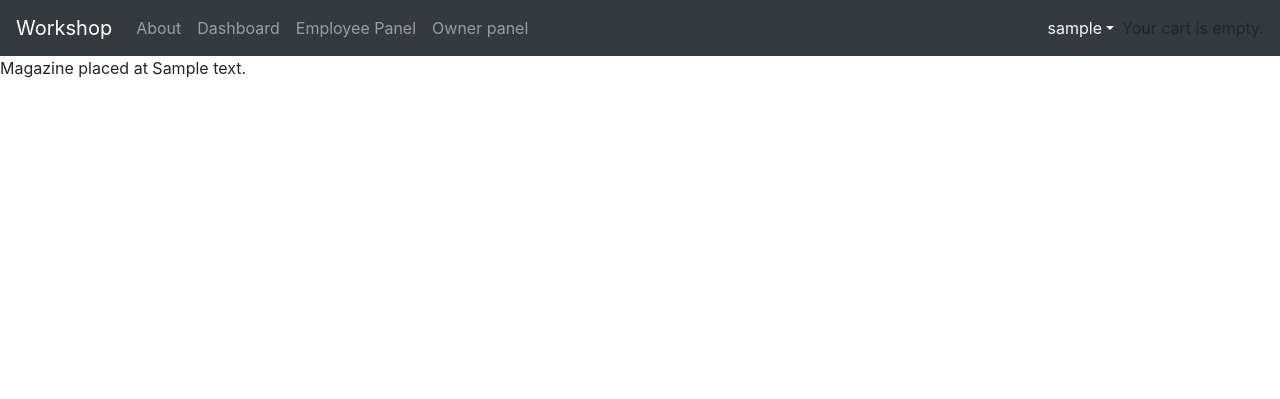
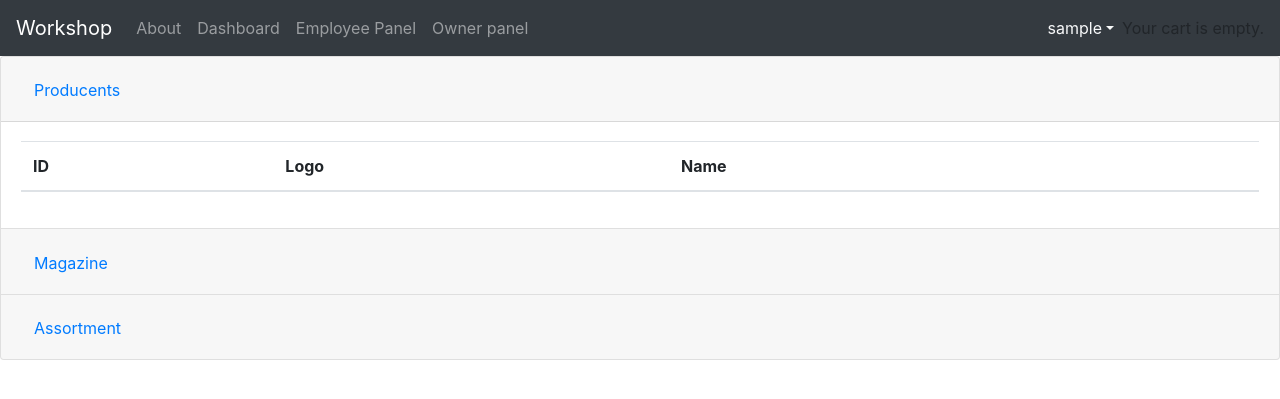
Before and after one commit to Latterlig96/Workshop, a Django app: page /shop/owner/assets in a window 1280 px wide. Shown: the top 399 px of the page. Run offline with Django 3.2, Linux system fonts and the light colour scheme; a user stored in the database is signed in; tables that the repository leaves empty hold one stand-in row (values such as "Sample post"); lists and menus that the app fills with data are empty; some libraries are stand-ins or nearby versions.

Commit message:
small changes in views, expansion of html templates

```diff
--- a/Workshop/forum/views.py
+++ b/Workshop/forum/views.py
@@ -18,11 +18,12 @@ def create_forum(request: WSGIRequest) -> HttpResponse:
         forum_form = CreateForumForm(request.POST)
         if forum_form.is_valid():
             cd: Dict = forum_form.cleaned_data
-            new_forum = Forum.objects.create(title=cd['title'],
+            new_forum = Forum.objects.create(shop=cd['shop'],
+                                             title=cd['title'],
                                              description=cd['description'],
                                              threads=0,
                                              posts=0)
-            new_forum.add(cd['group'])
+            new_forum.groups.add(*cd['groups'])
             messages.success(request, "Forum has been successfully created")
             return redirect('owner_dashboard')
     else:
--- a/Workshop/shop/views.py
+++ b/Workshop/shop/views.py
@@ -558,6 +558,7 @@ def register_new_magazine(request: WSGIRequest) -> HttpResponse:
                       status=HTTPStatus.OK)
 
 @login_required
+@permission_required('shop.can_add_employee')
 def register_new_employee(request: WSGIRequest) -> HttpResponse:
     if request.method == "POST":
         employee_form = NewEmployeeRegisterForm(request.POST)
--- a/Workshop/templates/customer/login.html
+++ b/Workshop/templates/customer/login.html
@@ -2,7 +2,6 @@
 {% load static %}
 {% block content %}
 <link rel="stylesheet" href="{% static 'css/login.css' %}">
-&nbsp;
 {% for message in messages %}
 <div class="alert alert-warning col-4 offset-4">
   <div class="text-center">
--- a/Workshop/templates/customer/settings.html
+++ b/Workshop/templates/customer/settings.html
@@ -2,7 +2,6 @@
 {% load static %}
 {% block content %}
 <link rel="stylesheet" href="{% static 'css/settings.css' %}">
-&nbsp;
 {% for message in messages %}
 <div class="alert alert-warning col-4 offset-4">
   <div class="text-center">
--- a/Workshop/templates/forum/create_forum.html
+++ b/Workshop/templates/forum/create_forum.html
@@ -2,6 +2,7 @@
 {% load static %}
 {% block content %}
 &nbsp;
+<link rel="stylesheet" href="{% static 'css/register.css' %}">
 <div class="container">
 	<div class="d-flex justify-content-center">
 		<div class="card">
--- a/Workshop/templates/forum/create_post.html
+++ b/Workshop/templates/forum/create_post.html
@@ -2,6 +2,7 @@
 {% load static %}
 {% block content %}
 &nbsp;
+<link rel="stylesheet" href="{% static 'css/register.css' %}">
 <div class="container">
 	<div class="d-flex justify-content-center">
 		<div class="card">
--- a/Workshop/templates/forum/create_thread.html
+++ b/Workshop/templates/forum/create_thread.html
@@ -2,6 +2,7 @@
 {% load static %}
 {% block content %}
 &nbsp;
+<link rel="stylesheet" href="{% static 'css/register.css' %}">
 <div class="container">
 	<div class="d-flex justify-content-center">
 		<div class="card">
--- a/Workshop/templates/forum/post_detail.html
+++ b/Workshop/templates/forum/post_detail.html
@@ -4,7 +4,6 @@
 <link rel="stylesheet" href="{% static 'css/forum.css' %}">
 
 {% for message in messages %}
-&nbsp;
 <div class="alert alert-warning col-4 offset-4">
   <div class="text-center">
     {{ message }}
--- a/Workshop/templates/shop/dashboard.html
+++ b/Workshop/templates/shop/dashboard.html
@@ -3,7 +3,6 @@
 {% block content %}
 <link rel="stylesheet" href="{% static 'css/main.css' %}">
 {% for message in messages %}
-&nbsp;
 <div class="alert alert-warning col-4 offset-4">
   <div class="text-center">
     {{ message }}
--- a/Workshop/templates/shop/owner/owner_dashboard.html
+++ b/Workshop/templates/shop/owner/owner_dashboard.html
@@ -4,7 +4,6 @@
 <link rel="stylesheet" href="{% static 'css/owner_dashboard.css' %}">
 
 {% for message in messages %}
-&nbsp;
 <div class="alert alert-warning col-4 offset-4">
   <div class="text-center">
     {{ message }}
--- a/Workshop/templates/shop/owner/owner_settings.html
+++ b/Workshop/templates/shop/owner/owner_settings.html
@@ -2,7 +2,6 @@
 {% load static %}
 {% block content %}
 <link rel="stylesheet" href="{% static 'css/settings.css' %}">
-&nbsp;
 {% for message in messages %}
 <div class="alert alert-warning col-4 offset-4">
   <div class="text-center">
@@ -58,7 +57,7 @@
                     {% if owner_profile is None %}
                     Not filled
                     {% else %}
-                    {{ owner_profile.phone_number %}}
+                    {{ owner_profile.phone_number }}
                     {% endif %}
                 </div>
                 </div>
--- a/Workshop/templates/shop/owner/shop_assets.html
+++ b/Workshop/templates/shop/owner/shop_assets.html
@@ -1,15 +1,108 @@
 {% extends "base.html" %}
 {% load static %}
 {% block content %}
-{% for producent in shop.producent.all %}
-    {{ producent }}
-{% endfor %}
+<div class="accordion" id="accordionExample">
+    <div class="card">
+      <div class="card-header" id="headingOne">
+        <h2 class="mb-0">
+          <button class="btn btn-link" type="button" data-toggle="collapse" data-target="#collapseOne" aria-expanded="false" aria-controls="collapseOne">
+            Producents
+          </button>
+        </h2>
+      </div>
 
-{% for magazine in shop.magazine.all %}
-    {{ magazine }}
-{% endfor %}
-
-{% for assortment in shop.magazine.assortment.all %}
-    {{ assortment }}
-{% endfor %}
+      <div id="collapseOne" class="collapse show" aria-labelledby="headingOne" data-parent="#accordionExample">
+        <div class="card-body">
+            <table class="table table-striped">
+                <thead>
+                  <tr>
+                    <th scope="col">ID</th>
+                    <th scope="col">Logo</th>
+                    <th scope="col">Name</th>
+                    <th scope="col"></th>
+                  </tr>
+                </thead>
+                <tbody>
+                    {% for producent in shop.producent.all %}
+                    <tr>
+                        <td>{{ forloop.counter }}</td>
+                        <td>{{ producent.logo }}</td>
+                        <td>{{ producent.name }}</td>
+                        <td><button type="button" class="btn btn-danger">Delete</button></td>
+                    </tr>
+                    {% endfor %}
+              </table>
+        </div>
+      </div>
+    </div>
+    <div class="card">
+      <div class="card-header" id="headingTwo">
+        <h2 class="mb-0">
+          <button class="btn btn-link collapsed" type="button" data-toggle="collapse" data-target="#collapseTwo" aria-expanded="false" aria-controls="collapseTwo">
+            Magazine
+          </button>
+        </h2>
+      </div>
+      <div id="collapseTwo" class="collapse" aria-labelledby="headingTwo" data-parent="#accordionExample">
+        <div class="card-body">
+            <table class="table table-striped">
+                <thead>
+                  <tr>
+                    <th scope="col">ID</th>
+                    <th scope="col">Address</th>
+                    <th scope="col"></th>
+                  </tr>
+                </thead>
+                <tbody>
+                    {% for magazine in shop.magazine.all %}
+                    <tr>
+                        <td>{{ forloop.counter }}</td>
+                        <td>{{ magazine.address }}</td>
+                        <td><button type="button" class="btn btn-danger">Delete</button></td>
+                    </tr>
+                    {% endfor %}
+            </table>
+        </div>
+      </div>
+    </div>
+    <div class="card">
+      <div class="card-header" id="headingThree">
+        <h2 class="mb-0">
+          <button class="btn btn-link collapsed" type="button" data-toggle="collapse" data-target="#collapseThree" aria-expanded="false" aria-controls="collapseThree">
+            Assortment
+          </button>
+        </h2>
+      </div>
+      <div id="collapseThree" class="collapse" aria-labelledby="headingThree" data-parent="#accordionExample">
+        <div class="card-body">
+            <table class="table table-striped">
+                <thead>
+                  <tr>
+                    <th scope="col">ID</th>
+                    <th scope="col">Magazine</th>
+                    <th scope="col">Name</th>
+                    <th scope="col">Quantity</th>
+                    <th scope="col">Price</th>
+                    <th scope="col">Category</th>
+                  </tr>
+                </thead>
+                <tbody>
+                    {% for magazine in shop.magazine.iterator %}
+                        {% for assortment in magazine.assortment.iterator %}
+                    <tr>
+                        <td>{{ forloop.counter }}</td>
+                        <td>{{ magazine.address }}</td>
+                        <td>{{ assortment.product.name }}</td>
+                        <td>{{ assortment.quantity }}</td>
+                        <td>{{ assortment.product.price }}</td>
+                        <td>{{ assortment.category }}</td>
+                        <td><button type="button" class="btn btn-danger">Delete</button></td>
+                    </tr>
+                        {% endfor %}
+                    {% endfor %}
+            </table>
+        </div>
+      </div>
+    </div>
+  </div>
 {% endblock %}
--- a/Workshop/templates/shop/tasks/task_create.html
+++ b/Workshop/templates/shop/tasks/task_create.html
@@ -2,6 +2,7 @@
 {% load static %}
 {% block content %}
 &nbsp;
+<link rel="stylesheet" href="{% static 'css/register.css' %}">
 <div class="container">
 	<div class="d-flex justify-content-center">
 		<div class="card">
```
Also changed, not shown: Workshop/static/css/register.css (+66 -0 lines), Workshop/templates/forum/thread_detail.html (+8 -0 lines), Workshop/templates/forum/thread_list.html (+8 -0 lines), Workshop/templates/shop/owner/employee_list.html (+21 -1 lines).
